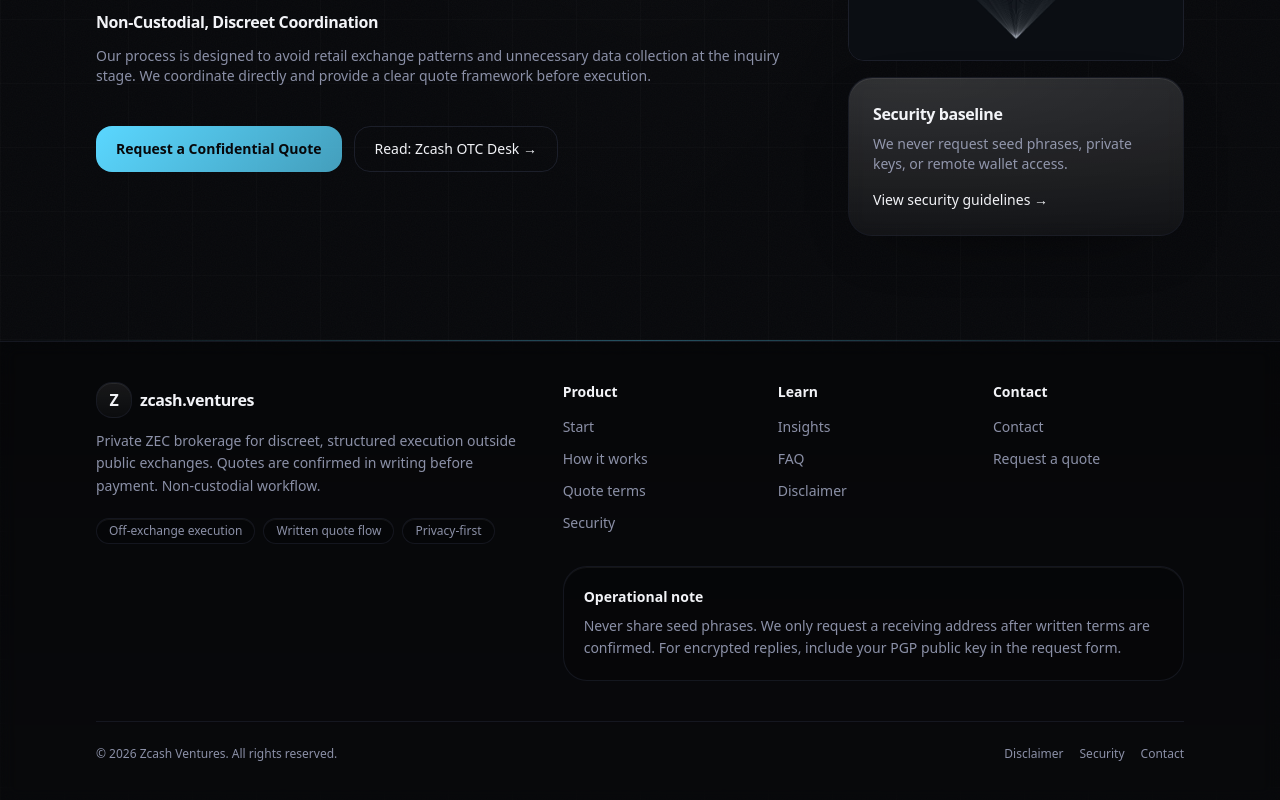
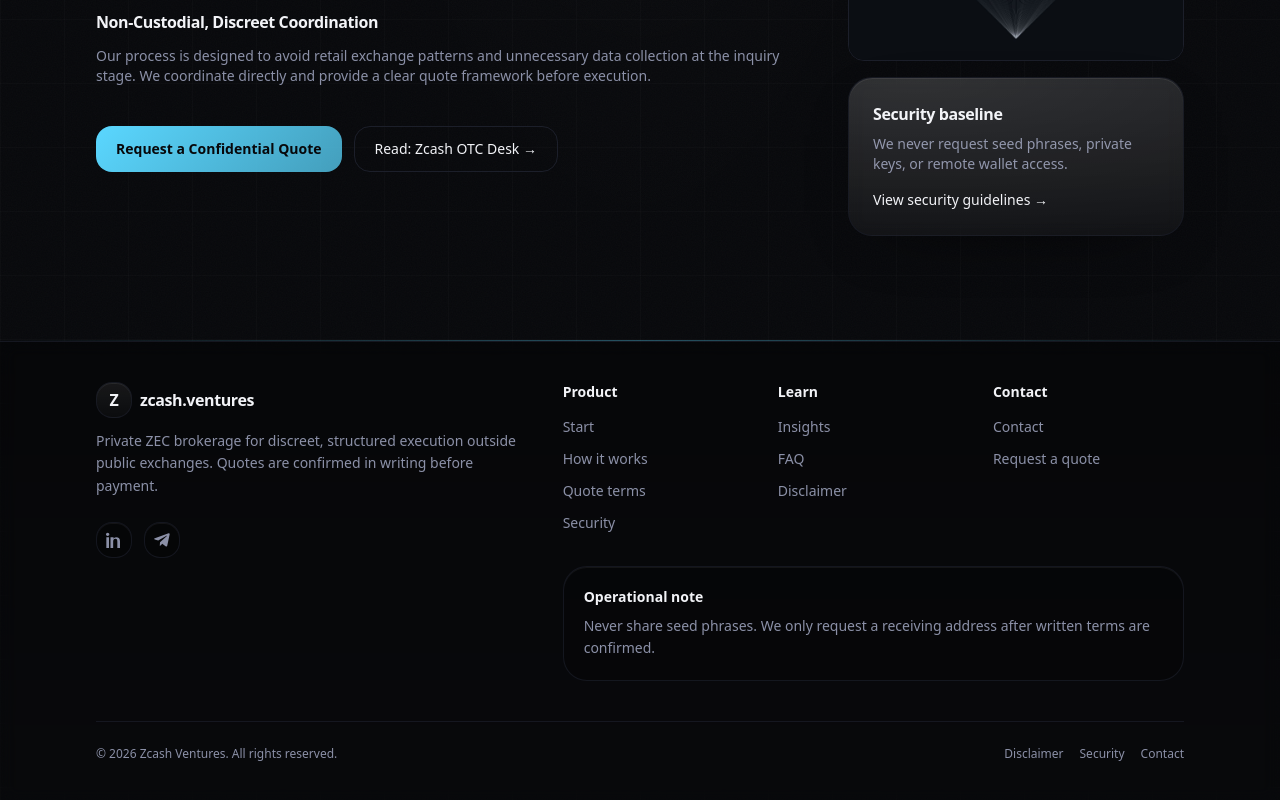
Before and after one commit to Gatsby01k/zcash-ventures, a Next.js app: page / in a window 1280 px wide. Shown: the part 2605-3405 px from the top of the page. Built offline with nearby package versions, Linux system fonts and the light colour scheme.

Commit message:
Update footer.tsx

```diff
--- a/components/footer.tsx
+++ b/components/footer.tsx
@@ -28,12 +28,33 @@ const COLS = [
   },
 ];
 
+// 🔁 ЗАМЕНИ НА СВОИ URL
+const SOCIALS = [
+  {
+    href: "https://www.linkedin.com/company/your-company",
+    label: "LinkedIn",
+    icon: (
+      <svg viewBox="0 0 24 24" className="h-4 w-4" fill="currentColor">
+        <path d="M4.98 3.5C4.98 4.88 3.87 6 2.49 6 1.11 6 0 4.88 0 3.5 0 2.12 1.11 1 2.49 1 3.87 1 4.98 2.12 4.98 3.5zM.5 8h4V24h-4V8zm7 0h3.8v2.2h.05c.53-1 1.82-2.2 3.75-2.2C19.4 8 21 10.1 21 14v10h-4v-9c0-2.1-.04-4.8-2.9-4.8-2.9 0-3.35 2.25-3.35 4.6V24h-4V8z" />
+      </svg>
+    ),
+  },
+  {
+    href: "https://t.me/yourtelegram",
+    label: "Telegram",
+    icon: (
+      <svg viewBox="0 0 24 24" className="h-4 w-4" fill="currentColor">
+        <path d="M9.04 15.36l-.38 5.32c.55 0 .8-.24 1.1-.53l2.64-2.5 5.47 4c1 .55 1.72.26 1.98-.92l3.6-16.9.01-.01c.33-1.55-.56-2.16-1.53-1.8L1.3 9.26c-1.5.6-1.48 1.43-.25 1.81l5.3 1.65L18.7 5.7c.6-.4 1.15-.18.7.22" />
+      </svg>
+    ),
+  },
+];
+
 export function Footer() {
   const year = new Date().getFullYear();
 
   return (
     <footer className="mt-10">
-      {/* top glow line */}
       <div className="h-px w-full bg-[linear-gradient(90deg,transparent,rgba(90,215,255,0.35),transparent)]" />
 
       <div className="border-t border-line/70 bg-[linear-gradient(180deg,rgba(0,0,0,0.35),rgba(0,0,0,0.15))] backdrop-blur">
@@ -53,19 +74,32 @@ export function Footer() {
 
               <p className="mt-3 max-w-[58ch] text-sm text-muted leading-relaxed">
                 Private ZEC brokerage for discreet, structured execution outside public exchanges.
-                Quotes are confirmed in writing before payment. Non-custodial workflow.
+                Quotes are confirmed in writing before payment.
               </p>
 
-              <div className="mt-5 flex flex-wrap gap-2 text-xs text-muted">
-                <span className="rounded-full border border-line/70 bg-[rgba(0,0,0,0.22)] px-3 py-1 shadow-[inset_0_1px_0_rgba(255,255,255,0.06)]">
-                  Off-exchange execution
-                </span>
-                <span className="rounded-full border border-line/70 bg-[rgba(0,0,0,0.22)] px-3 py-1 shadow-[inset_0_1px_0_rgba(255,255,255,0.06)]">
-                  Written quote flow
-                </span>
-                <span className="rounded-full border border-line/70 bg-[rgba(0,0,0,0.22)] px-3 py-1 shadow-[inset_0_1px_0_rgba(255,255,255,0.06)]">
-                  Privacy-first
-                </span>
+              {/* Social icons */}
+              <div className="mt-6 flex items-center gap-3">
+                {SOCIALS.map((s) => (
+                  <a
+                    key={s.label}
+                    href={s.href}
+                    target="_blank"
+                    rel="noopener noreferrer"
+                    aria-label={s.label}
+                    className={[
+                      "inline-flex h-9 w-9 items-center justify-center rounded-2xl",
+                      "border border-line/70",
+                      "bg-[rgba(0,0,0,0.25)]",
+                      "text-muted",
+                      "shadow-[inset_0_1px_0_rgba(255,255,255,0.06)]",
+                      "motion-safe:transition",
+                      "motion-safe:hover:-translate-y-[1px]",
+                      "hover:text-accent hover:border-accent/40",
+                    ].join(" ")}
+                  >
+                    {s.icon}
+                  </a>
+                ))}
               </div>
             </div>
 
@@ -91,38 +125,26 @@ export function Footer() {
                 ))}
               </div>
 
-              {/* Bottom notes */}
               <div className="mt-8 rounded-3xl border border-line/70 bg-[rgba(0,0,0,0.22)] p-5 shadow-[inset_0_1px_0_rgba(255,255,255,0.06)]">
                 <div className="text-sm font-semibold">Operational note</div>
                 <p className="mt-2 text-sm text-muted leading-relaxed">
                   Never share seed phrases. We only request a receiving address after written terms are confirmed.
-                  For encrypted replies, include your PGP public key in the request form.
                 </p>
               </div>
             </div>
           </div>
 
-          {/* Footer bar */}
           <div className="mt-10 flex flex-col gap-3 border-t border-line/70 pt-6 text-xs text-muted md:flex-row md:items-center md:justify-between">
             <div>© {year} Zcash Ventures. All rights reserved.</div>
 
             <div className="flex flex-wrap gap-4">
-              <Link
-                href="/disclaimer"
-                className="hover:text-text hover:underline underline-offset-4 motion-safe:transition"
-              >
+              <Link href="/disclaimer" className="hover:text-text hover:underline underline-offset-4">
                 Disclaimer
               </Link>
-              <Link
-                href="/security"
-                className="hover:text-text hover:underline underline-offset-4 motion-safe:transition"
-              >
+              <Link href="/security" className="hover:text-text hover:underline underline-offset-4">
                 Security
               </Link>
-              <Link
-                href="/contact"
-                className="hover:text-text hover:underline underline-offset-4 motion-safe:transition"
-              >
+              <Link href="/contact" className="hover:text-text hover:underline underline-offset-4">
                 Contact
               </Link>
             </div>
```
